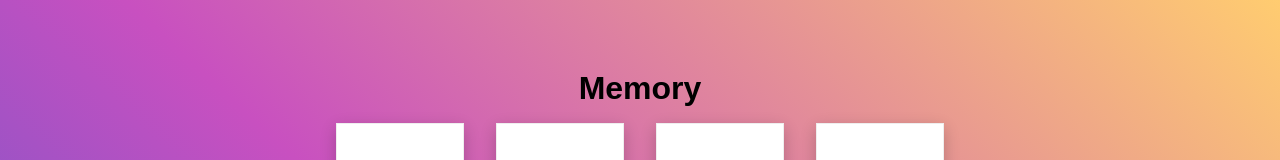
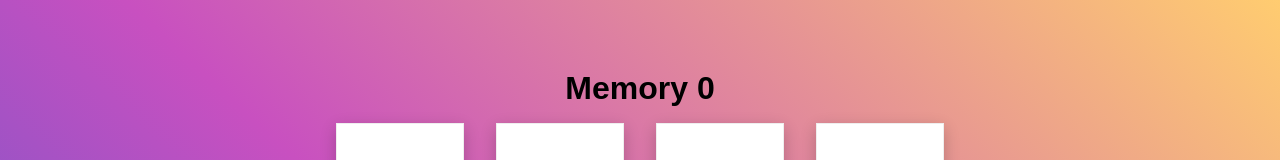
Before and after one commit to bmehder/svelte-memory, a Svelte app: page / in a window 1280 px wide. Shown: the top 160 px of the page. Built offline with nearby package versions, Linux system fonts and the light colour scheme.

Commit message:
track the number of tries

```diff
--- a/src/App.svelte
+++ b/src/App.svelte
@@ -3,6 +3,7 @@
   import Card from './Card.svelte'
 
   let shuffledCards = []
+  let clicks = 0
 
   const randomize = () => {
     shuffledCards = data.sort(() => Math.random() - 0.5)
@@ -12,10 +13,10 @@
 <svelte:body use:randomize />
 
 <main>
-  <h1>Memory</h1>
+  <h1>Memory {clicks}</h1>
   <section>
     {#each shuffledCards as card}
-      <Card {card} {randomize} />
+      <Card {card} {randomize} bind:clicks />
     {/each}
   </section>
 </main>
--- a/src/Card.svelte
+++ b/src/Card.svelte
@@ -3,11 +3,14 @@
 
   export let card = {}
   export let randomize
+  export let clicks = 0
+
+  const ALL_MATCHES = 16
 
   let articleEl
 
   const isGameOver = () => {
-    if (document.querySelectorAll('.matched').length === 16) {
+    if (document.querySelectorAll('.matched').length === ALL_MATCHES) {
       alert('You won! 🔥')
 
       document.querySelectorAll('.matched').forEach(item => {
@@ -39,11 +42,17 @@
   }
 
   const handleClick = (e, _callback) => {
+    articleEl.style.pointerEvents = 'none'
+
     articleEl.classList.toggle('flipped')
 
     $articles = [...$articles, articleEl.getAttribute('data-name')]
 
+    articleEl.style.pointerEvents = 'all'
+
     if ($articles.length < 2) return
+
+    clicks++
 
     setTimeout(_callback, 1000)
   }
```
